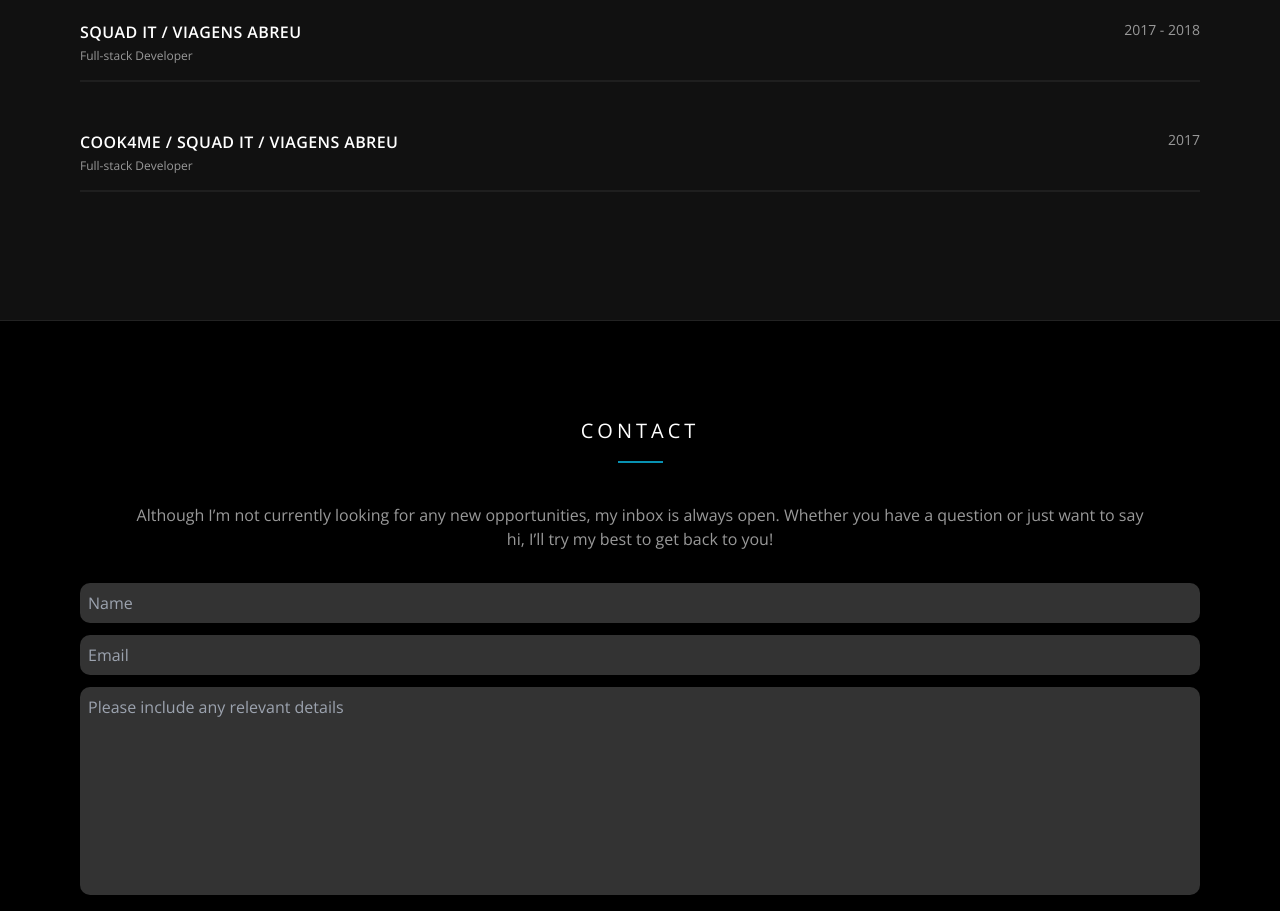
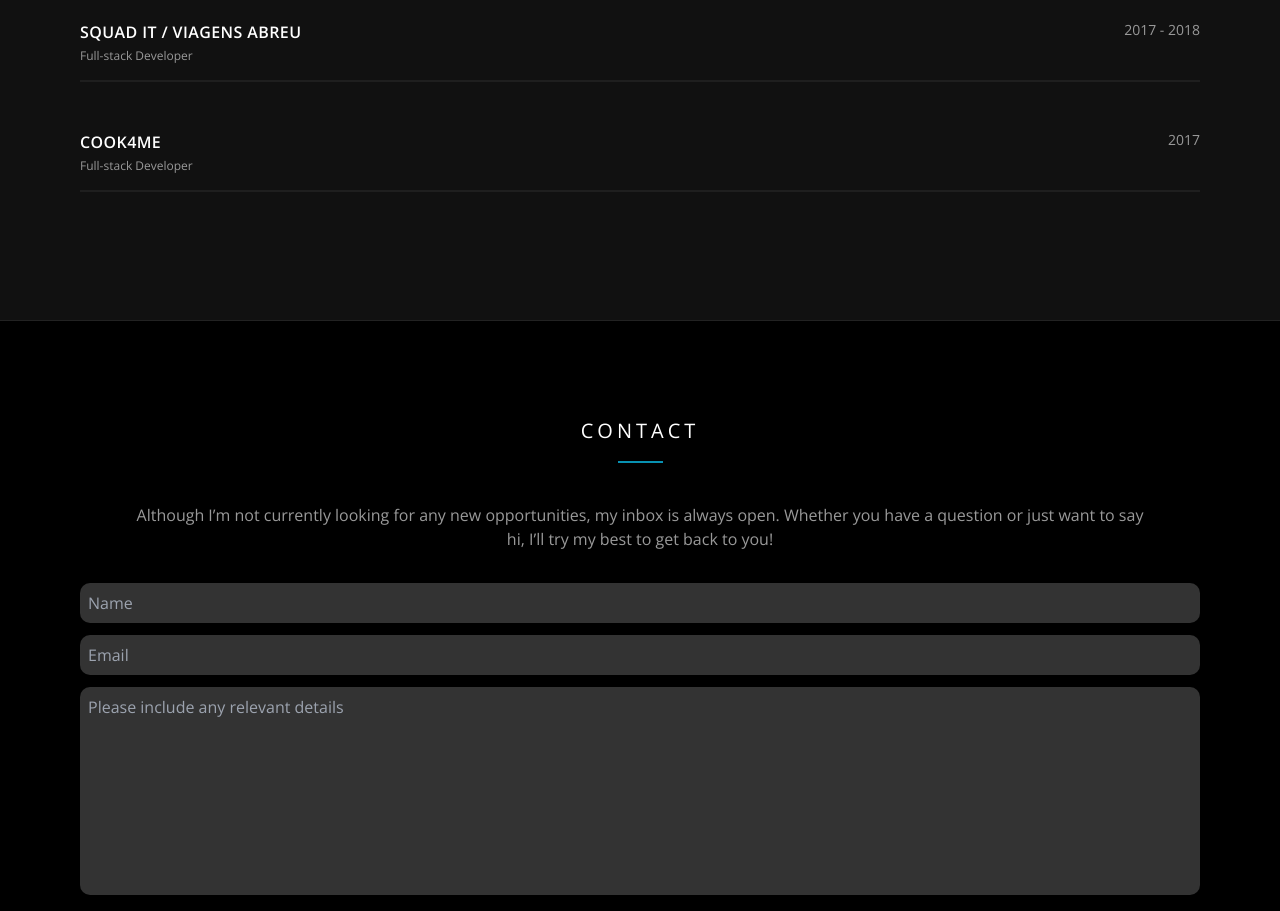
Before and after one commit to gustavomauricio/gmauricio-site, a Next.js app: page / in a window 1280 px wide. Shown: the part 2200-3111 px from the top of the page. Built offline with nearby package versions, Linux system fonts and the light colour scheme.

Commit message:
remove duplicated employment entries

```diff
--- a/constants.ts
+++ b/constants.ts
@@ -35,7 +35,7 @@ export const EMPLOYMENT_HISTORY = [
     date: "2017 - 2018",
   },
   {
-    company: "Cook4me / Squad IT / Viagens Abreu",
+    company: "Cook4me",
     role: "Full-stack Developer",
     date: "2017",
   },
```
